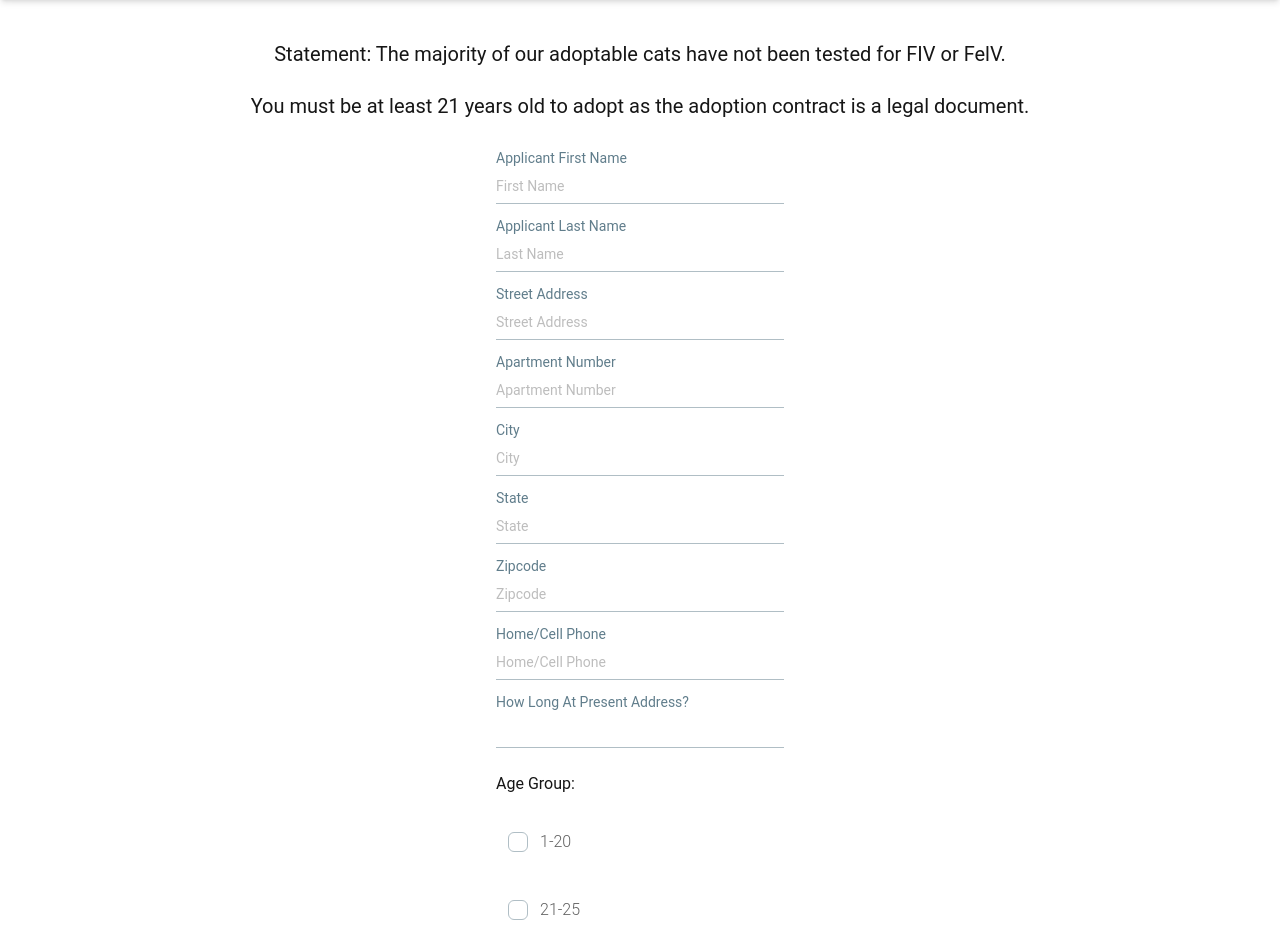
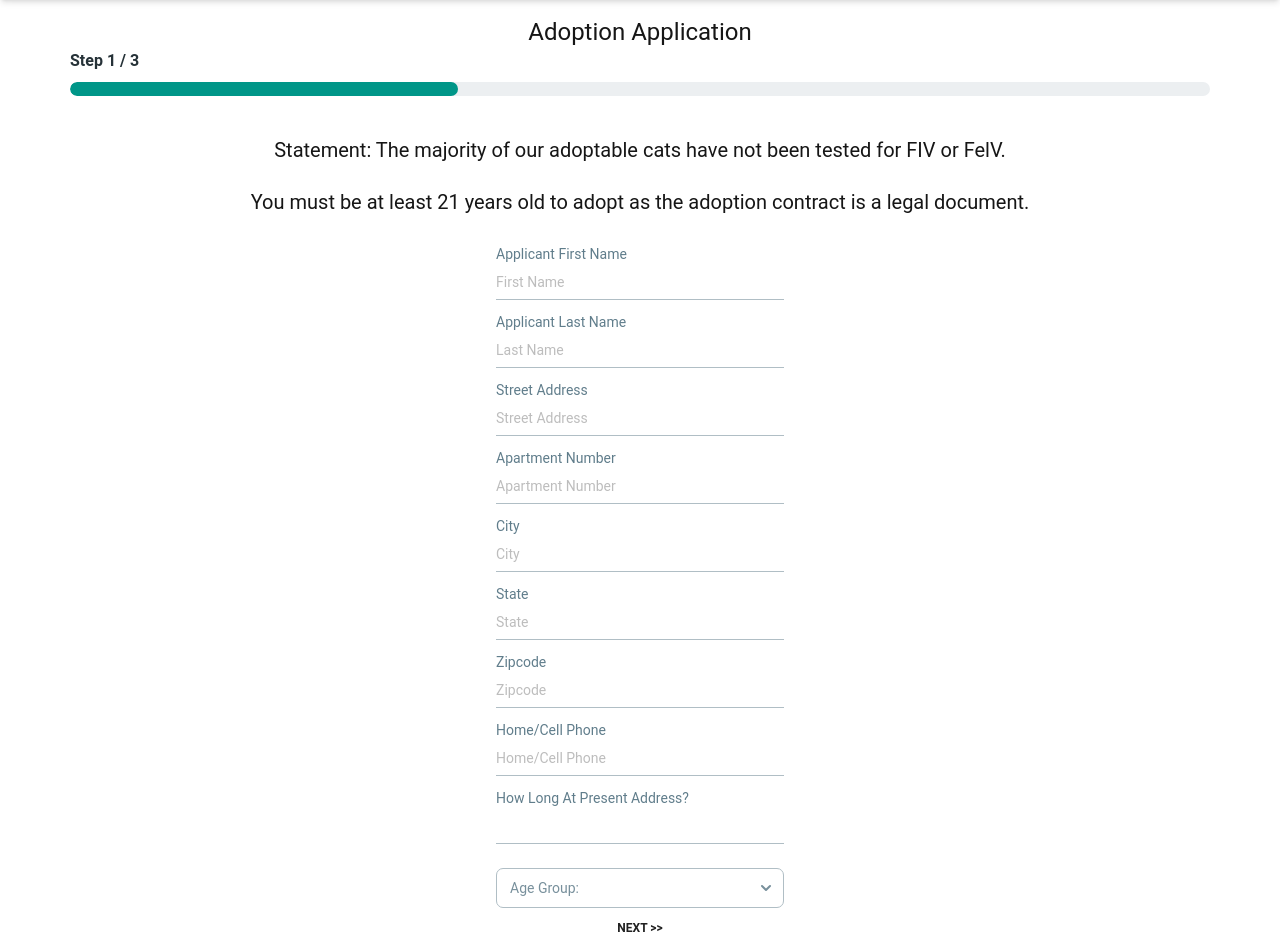
Before and after one commit to vanatech/ninelivescatrescue, a React (Create React App) app in the folder NineLivesCatRescue/ClientApp/: page /adoption-application in a window 1280 px wide. Shown: the part 60-1012 px from the top of the page. Built offline with nearby package versions, Linux system fonts and the light colour scheme.

Commit message:
Init commit

```diff
--- a/NineLivesCatRescue/ClientApp/src/AppRoutes.js
+++ b/NineLivesCatRescue/ClientApp/src/AppRoutes.js
@@ -1,7 +1,7 @@
 import { Home } from "./components/Home";
 import { Contact } from "./components/Contact";
-import {CatGallery} from "./components/CatGallery";
-import AdoptionApplication from "./components/Adoption Application/AdoptionApplication";
+import { CatGallery } from "./components/CatGallery";
+import { AdoptionForm } from "./components/Adoption Application/AdoptionForm";
 
 const AppRoutes = [
   {
@@ -18,7 +18,7 @@ const AppRoutes = [
   },
   {
     path: '/adoption-application',
-    element: <AdoptionApplication/>
+    element: <AdoptionForm />
   },
 ];
 
--- /dev/null
+++ b/NineLivesCatRescue/ClientApp/src/components/Adoption Application/AdoptionForm.jsx
@@ -0,0 +1,22 @@
+import React from "react";
+import { Paginate } from "../Paginate";
+import { AdoptionPg1 } from "./AdoptionPg1";
+import { AdoptionPg2 } from "./AdoptionPg2";
+import { AdoptionPg3 } from "./AdoptionPg3";
+
+export function AdoptionForm() {
+  let title = "Adoption Application";
+  let pgLen = 3;
+  const childComponentsArray = [
+    AdoptionPg1,
+    AdoptionPg2,
+    AdoptionPg3
+  ];
+
+  return (
+    <Paginate
+      title={title}
+      pgLen={pgLen}
+      childComponents={childComponentsArray}/>
+  );
+}
--- a/NineLivesCatRescue/ClientApp/src/components/Adoption Application/AdoptionApplication.jsx
+++ b/NineLivesCatRescue/ClientApp/src/components/Adoption Application/AdoptionPg1.jsx
@@ -1,7 +1,7 @@
 import React from 'react';
-import {Checkbox, Input} from "@material-tailwind/react";
+import {Select, Option, Input} from "@material-tailwind/react";
 
-export default function AdoptionApplication() {
+export function AdoptionPg1() {
   return (
     <>
       <div className="flex flex-col justify-center items-center my-10 gap-6">
@@ -21,12 +21,13 @@ export default function AdoptionApplication() {
           <Input variant="static" label="Zipcode" placeholder="Zipcode" />
           <Input variant="static" label="Home/Cell Phone" placeholder="Home/Cell Phone" />
           <Input variant="static" label="How Long At Present Address?" placeholder="" />
-          <label>Age Group:</label>
-          <Checkbox label="1-20" />
-          <Checkbox label="21-25" />
-          <Checkbox label="25-35" />
-          <Checkbox label="36-59" />
-          <Checkbox label="60+" />
+          <Select label="Age Group:">
+            <Option>1-20</Option>
+            <Option>21-25</Option>
+            <Option>25-35</Option>
+            <Option>36-59</Option>
+            <Option>60+</Option>
+          </Select>
         </div>
       </form>
     </>
--- /dev/null
+++ b/NineLivesCatRescue/ClientApp/src/components/Adoption Application/AdoptionPg2.jsx
@@ -0,0 +1,43 @@
+import React from 'react';
+import {Checkbox, Input, Option, Select} from "@material-tailwind/react";
+
+export function AdoptionPg2() {
+  return (
+    <>
+      <form action="" className="flex justify-center">
+        <div className="flex flex-col w-72 gap-6">
+          <Select label="Who Do You Live With?">
+            <Option>
+              <Checkbox label="Parents" />
+            </Option>
+            <Option>
+              <Checkbox label="Roomates" />
+            </Option>
+            <Option>
+              <Checkbox label="Spouse" />
+            </Option>
+            <Option>
+              <Checkbox label="Children" />
+            </Option>
+            <Option>
+              <Checkbox label="Other Pets" />
+            </Option>
+            <Option>
+              <Checkbox label="Alone" />
+            </Option>
+          </Select>
+
+          <Select label="Number of Adults in Household?">
+            <Option>1</Option>
+            <Option>2</Option>
+            <Option>3</Option>
+            <Option>4</Option>
+            <Option>5+</Option>
+          </Select>
+
+
+        </div>
+      </form>
+    </>
+  );
+}
--- /dev/null
+++ b/NineLivesCatRescue/ClientApp/src/components/Adoption Application/AdoptionPg3.jsx
@@ -0,0 +1,12 @@
+import React from 'react';
+import {Checkbox, Input} from "@material-tailwind/react";
+
+export function AdoptionPg3() {
+  return (
+    <>
+      <form action="" className="flex justify-center">
+
+      </form>
+    </>
+  );
+}
--- /dev/null
+++ b/NineLivesCatRescue/ClientApp/src/components/Paginate.jsx
@@ -0,0 +1,63 @@
+import React, { useState } from "react";
+import { Button } from "@material-tailwind/react";
+import { ProgressBar } from "./ProgressBar";
+
+export function Paginate({
+  title,
+  pgLen,
+  childComponents
+  }) {
+  const [pgNo, setPgNo] = useState(1);
+  const progressBar = ProgressBar({ value: Math.ceil((pgNo / pgLen) * 100), pgNo, pgLen });
+
+  return (
+    <div className="container">
+      <center className="mt-4">
+        <h1 className="text-2xl">{title}</h1>
+      </center>
+      <div>
+        {progressBar.Component}
+        {childComponents.map((Component, index) => (
+          pgNo === index + 1 ?
+          <div key={index}>
+            <Component />
+          </div> : null
+        ))}
+        <center>
+          {pgNo > 1 && (
+            <Button
+              className=""
+              type="button"
+              variant="text"
+              onClick={() => {
+                setPgNo(pgNo - 1);
+                progressBar.handleMinusClick(pgLen, pgNo);
+                window.scrollTo(0, 0);
+              }}
+              id="minus-button"
+              disabled={progressBar.progress <= 0}
+            >
+              &lt;&lt; Back
+            </Button>
+          )}
+          {pgNo < 3 && (
+            <Button
+              className="mx-4"
+              type="button"
+              variant="text"
+              onClick={() => {
+                setPgNo(pgNo + 1);
+                progressBar.handlePlusClick(pgLen, pgNo);
+                window.scrollTo(0, 0);
+              }}
+              id="plus-button"
+              disabled={progressBar.progress >= 100}
+            >
+              Next &gt;&gt;
+            </Button>
+          )}
+        </center>
+      </div>
+    </div>
+  );
+}
--- /dev/null
+++ b/NineLivesCatRescue/ClientApp/src/components/ProgressBar.jsx
@@ -0,0 +1,39 @@
+import React, { useState, useEffect, useCallback } from 'react';
+import { Progress, Typography } from "@material-tailwind/react";
+
+export function ProgressBar({ value, pgNo, pgLen }) {
+  const [progress, setProgress] = useState(0);
+
+  useEffect(() => {
+    setProgress(value > 100 ? 100 : value < 0 ? 0 : value);
+  }, [value]);
+
+  const handleMinusClick = useCallback((pgLen, pgNo) => {
+    setProgress(prevProgress => {
+      const newProgress = Math.ceil((pgNo / pgLen) * 100);
+      return newProgress < 0 ? 0 : newProgress;
+    });
+  }, []);
+
+  const handlePlusClick = useCallback((pgLen, pgNo) => {
+    setProgress(prevProgress => {
+      const newProgress = Math.ceil((pgNo / pgLen) * 100);
+      return newProgress > 100 ? 100 : newProgress;
+    });
+  }, []);
+
+  return {
+    progress,
+    handleMinusClick,
+    handlePlusClick,
+    Component: (
+      <div className="w-full">
+        <div className="mb-2 flex justify-start">
+          <Typography color="blue-gray" variant="h6">Step {pgNo} / {pgLen}</Typography>
+        </div>
+
+        <Progress value={progress} size="lg" color="teal" />
+      </div>
+    ),
+  };
+}
```
